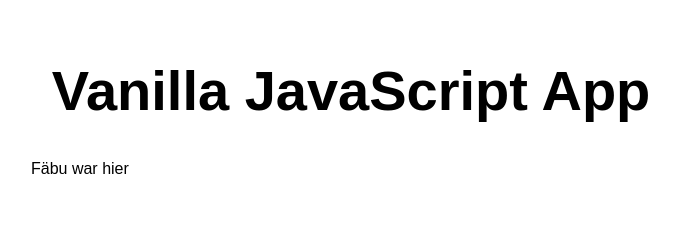
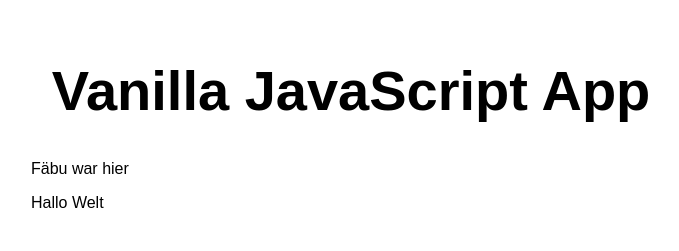
Before and after one commit to ChavannesFabian/Bbc-static-WebApp-test, a website: page src/index.html in a window 1280 px wide. Shown: the whole page, without its empty margins (289-968 px from the left). Drawn offline with Linux system fonts and the light colour scheme.

Commit message:
Update index.html

```diff
--- a/src/index.html
+++ b/src/index.html
@@ -12,6 +12,7 @@
   <main>
     <h1>Vanilla JavaScript App</h1>
     <p>Fäbu war hier</p>
+    <p>Hallo Welt</p>
   </main>
 </body>
 
```
